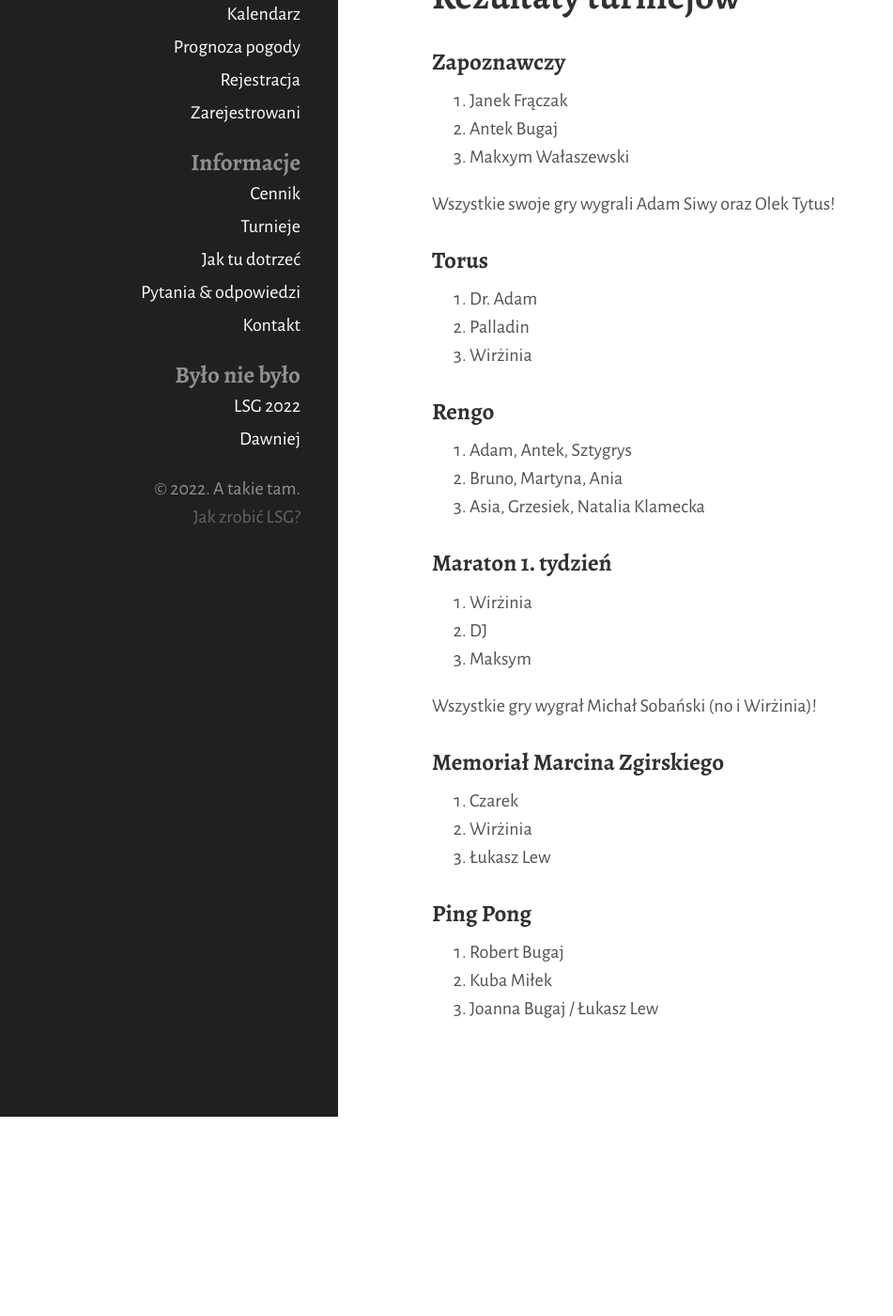
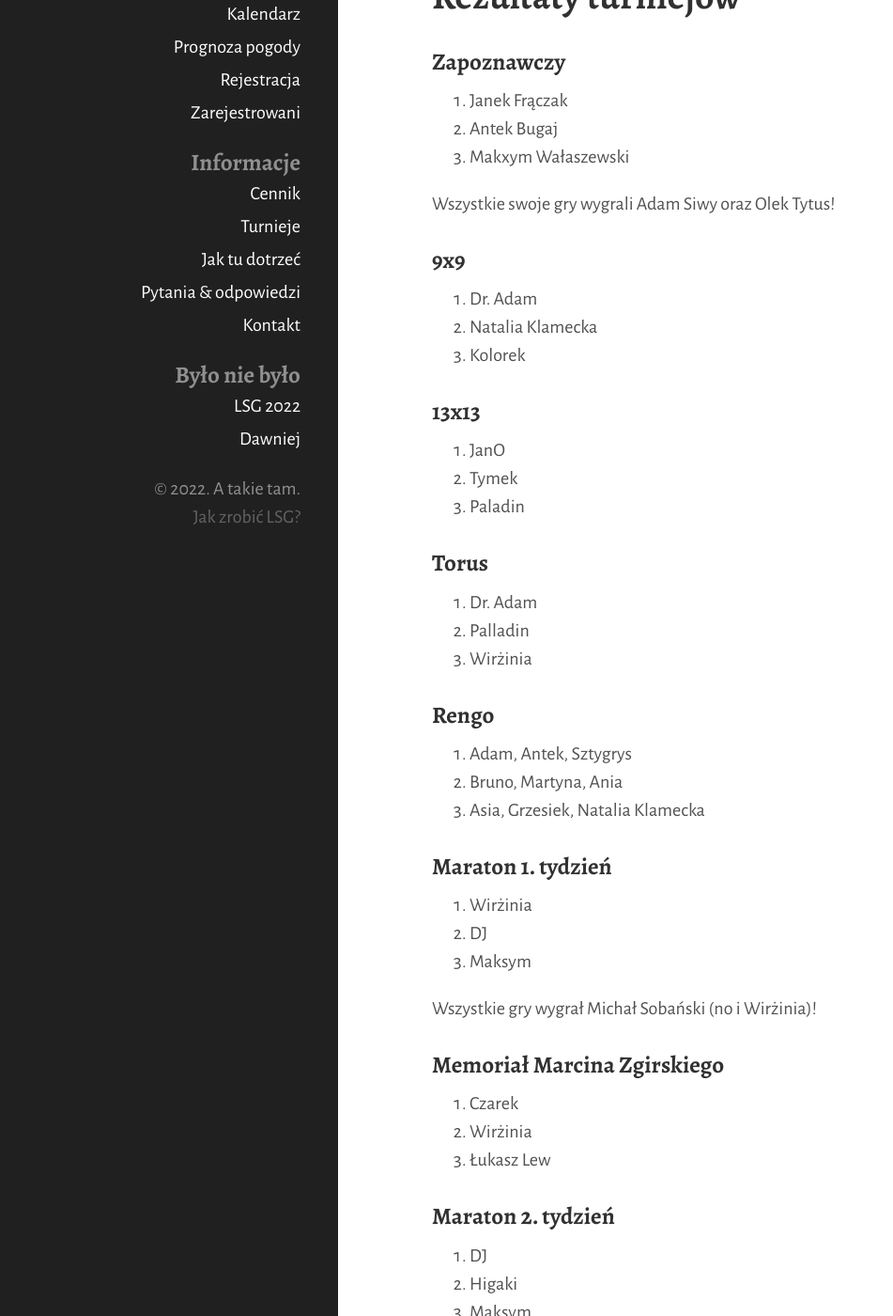
Before and after one commit to tasuki/lsg, a Jekyll site: the page built from 2022.md, in a window 1280 px wide and 1400 px high, scrolled down 322 px. Shown: the whole window at 94% size, without its empty margins (0-951 px from the left). Built offline with Jekyll 4.4.1, drawn with Linux system fonts in a browser that asks for light colours; nearby versions of some CDN libraries; before the commit the page ends 1510 px from its top, so only the background shows below that; some of the changed text lies outside the part shown.

Commit message:
Więcej wyników

```diff
--- a/2022.md
+++ b/2022.md
@@ -21,6 +21,18 @@ title: LSG 2022
 3. Makxym Wałaszewski
 
 Wszystkie swoje gry wygrali Adam Siwy oraz Olek Tytus!
+
+### 9x9
+
+1. Dr. Adam
+2. Natalia Klamecka
+3. Kolorek
+
+### 13x13
+
+1. JanO
+2. Tymek
+3. Paladin
 
 ### Torus
 
@@ -48,6 +60,18 @@ Wszystkie gry wygrał Michał Sobański (no i Wirżinia)!
 2. Wirżinia
 3. Łukasz Lew
 
+### Maraton 2. tydzień
+
+1. DJ
+2. Higaki
+3. Maksym
+
+### Phantom
+
+1. Dr. Adam
+2. Marcel
+3. Higaki
+
 ### Ping Pong
 
 1. Robert Bugaj
```
